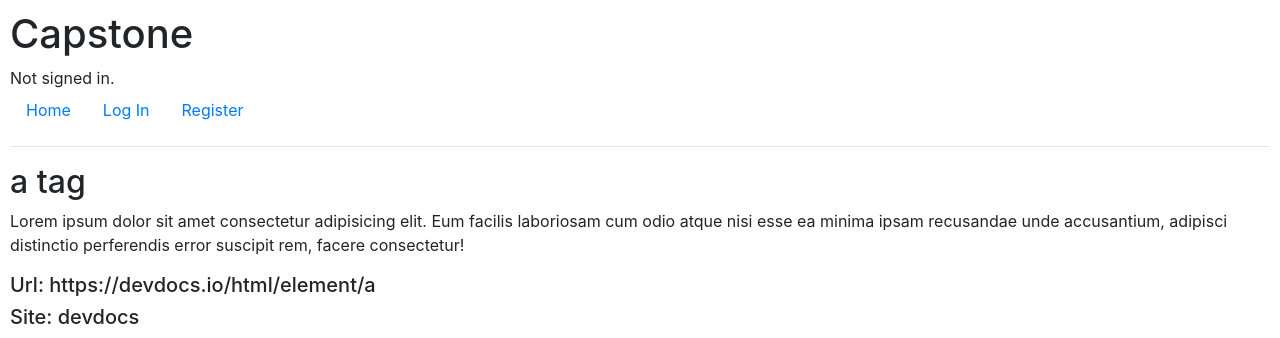
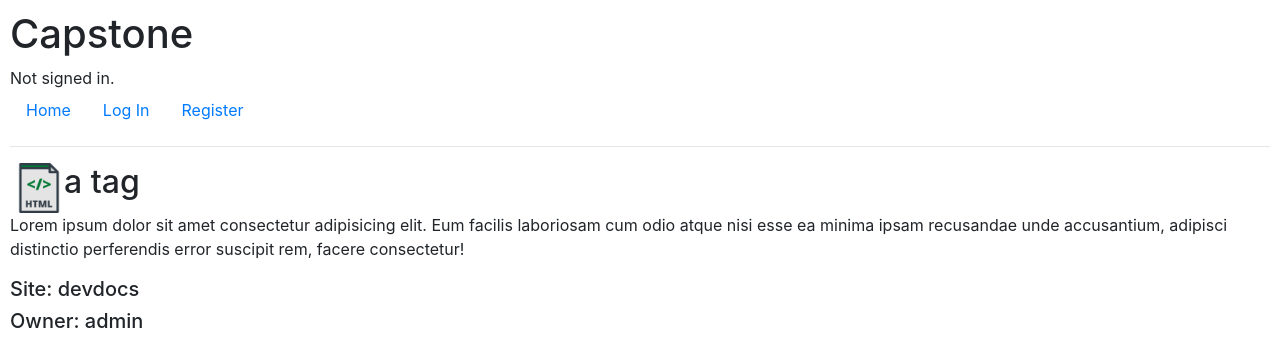
Before and after one commit to FakirHerif/capstone-cs50w, a Django app: page /input/1/1/ in a window 1280 px wide. Shown: the top 338 px of the page. Run offline with Django 3.2, Linux system fonts and the light colour scheme; data comes from the database, SQL or seed files in the repository; both versions use the stored data as it was after the commit; some libraries are stand-ins or nearby versions.

Commit message:
input.html minor changes were made. The added urls were included in the iframe tag

```diff
--- /dev/null
+++ b/capstone/static/capstone/script.js
@@ -0,0 +1 @@
+console.log("LOADED!")
--- a/capstone/templates/capstone/input.html
+++ b/capstone/templates/capstone/input.html
@@ -17,12 +17,17 @@
             {% endif %}
         {% endif %}
     </div>
-
-    <h2>{{ input.title }}</h2>
+    <div class="row mx-1">
+        {% if input.category.categoryImage %}
+        <img src="{{ input.category.categoryImage.url }}" alt="{{ input.category.categoryName }}" style="width: 50px;">
+        {% endif %}
+        <h2>{{ input.title }}</h2>
+    </div>
     <p>{{ input.content }}</p>
-    <h5>Url: {{ input.url }}</h5>
     <h5>Site: {{ input.sites }}</h5>
     <h5>Owner: {{ input.owner }}</h5>
+    <iframe src="{{ input.url }}" width="50%" height="500"></iframe>
+
 
     <h2>Comments</h2>
     {% if user.is_authenticated %}
--- a/capstone/templates/capstone/layout.html
+++ b/capstone/templates/capstone/layout.html
@@ -6,6 +6,7 @@
         <title>{% block title %}Capstone{% endblock %}</title>
         <link rel="stylesheet" href="https://stackpath.bootstrapcdn.com/bootstrap/4.4.1/css/bootstrap.min.css" integrity="sha384-Vkoo8x4CGsO3+Hhxv8T/Q5PaXtkKtu6ug5TOeNV6gBiFeWPGFN9MuhOf23Q9Ifjh" crossorigin="anonymous">
         <link href="{% static 'capstone/styles.css' %}" rel="stylesheet">
+        <script src="{% static 'capstone/script.js' %}"></script>
     </head>
     <body>
         <h1>Capstone</h1>
```
Also changed, not shown: db.sqlite3.
